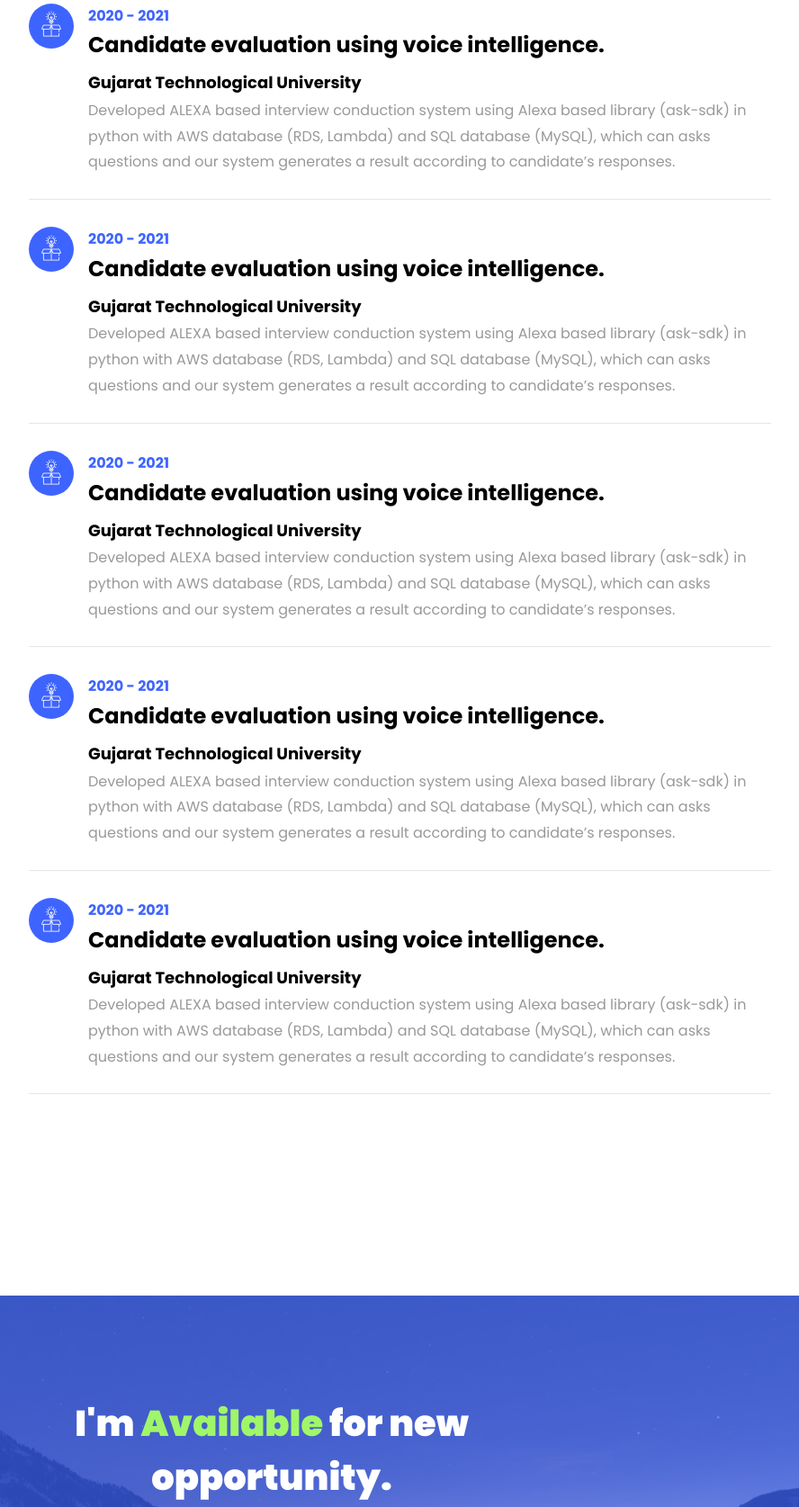
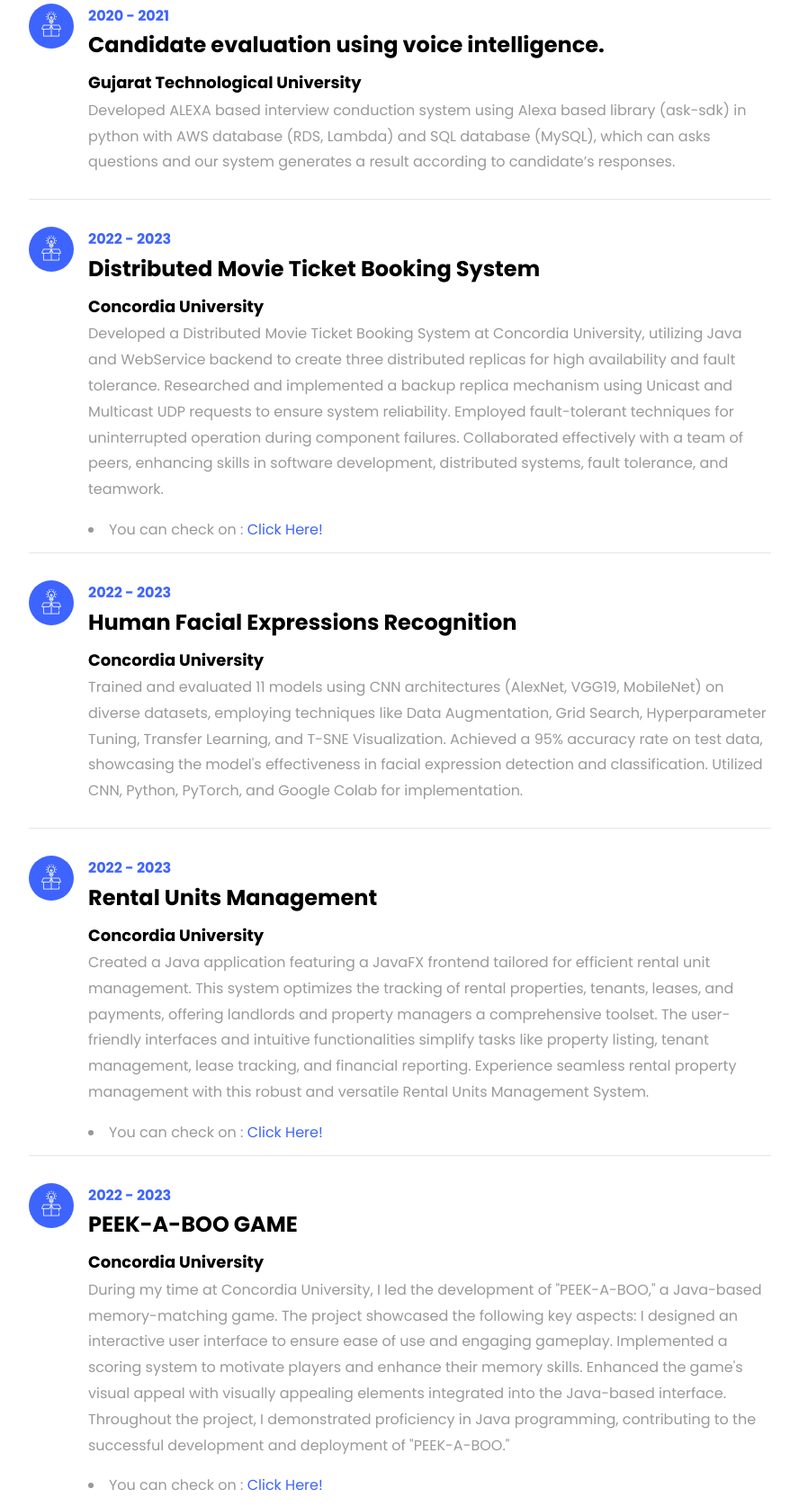
Before and after one commit to yashbhavsar20/Yash20.github.io, a plain HTML site: page index.html in a window 1280 px wide. Shown: the part 5038-6713 px from the top of the page at 90% size, without its empty margins (338-1226 px from the left). Drawn offline with Linux system fonts and the light colour scheme; files whose address does not match are found by name.

Commit message:
Update index.html

```diff
--- a/index.html
+++ b/index.html
@@ -58,7 +58,7 @@
                         <span
                             class="txt-rotate"
                             data-period="2000"
-                            data-rotate='["Software Developer.", "Web Developer."]'></span>
+                            data-rotate='["Software Developer.", "Backend Developer."]'></span>
                     </h2>
                 </div>
             </div>
@@ -523,10 +523,16 @@
                             <span class="flaticon-ideas"></span>
                         </div>
                         <div class="text pl-3">
-                            <span class="date">2020 - 2021</span>
-                            <h2>Candidate evaluation using voice intelligence.</h2>
-                            <span class="position">Gujarat Technological University</span>
-                            <p>Developed ALEXA based interview conduction system using Alexa based library (ask-sdk) in python with AWS database (RDS, Lambda) and SQL database (MySQL), which can asks questions and our system generates a result according to candidate’s responses.</p>
+                            <span class="date">2022 - 2023</span>
+                            <h2>Distributed Movie Ticket Booking System</h2>
+                            <span class="position">Concordia University</span>
+                            <p>Developed a Distributed Movie Ticket Booking System at Concordia University, utilizing Java and WebService backend to create three distributed replicas for high availability and fault tolerance. Researched and implemented a backup replica mechanism using Unicast and Multicast UDP requests to ensure system reliability. Employed fault-tolerant techniques for uninterrupted operation during component failures. Collaborated effectively with a team of peers, enhancing skills in software development, distributed systems, fault tolerance, and teamwork.</p>
+                            <li>
+                                You can check on :
+                                <a href="https://github.com/yashbhavsar20/MovieTicketSystem" target="_blank">
+                                    Click Here!
+                                </a>
+                            </li>
                         </div>
 
                     </div>
@@ -535,10 +541,11 @@
                             <span class="flaticon-ideas"></span>
                         </div>
                         <div class="text pl-3">
-                            <span class="date">2020 - 2021</span>
-                            <h2>Candidate evaluation using voice intelligence.</h2>
-                            <span class="position">Gujarat Technological University</span>
-                            <p>Developed ALEXA based interview conduction system using Alexa based library (ask-sdk) in python with AWS database (RDS, Lambda) and SQL database (MySQL), which can asks questions and our system generates a result according to candidate’s responses.</p>
+                            <span class="date">2022 - 2023</span>
+                            <h2>Human Facial Expressions Recognition</h2>
+                            <span class="position">Concordia University</span>
+                            <p>Trained and evaluated 11 models using CNN architectures (AlexNet, VGG19, MobileNet) on diverse datasets, employing techniques like Data Augmentation, Grid Search, Hyperparameter Tuning, Transfer Learning, and T-SNE Visualization. Achieved a 95% accuracy rate on test data, showcasing the model's effectiveness in facial expression detection and classification. Utilized CNN, Python, PyTorch, and Google Colab for implementation.</p>
+
                         </div>
 
                     </div>
@@ -547,10 +554,16 @@
                             <span class="flaticon-ideas"></span>
                         </div>
                         <div class="text pl-3">
-                            <span class="date">2020 - 2021</span>
-                            <h2>Candidate evaluation using voice intelligence.</h2>
-                            <span class="position">Gujarat Technological University</span>
-                            <p>Developed ALEXA based interview conduction system using Alexa based library (ask-sdk) in python with AWS database (RDS, Lambda) and SQL database (MySQL), which can asks questions and our system generates a result according to candidate’s responses.</p>
+                            <span class="date">2022 - 2023</span>
+                            <h2>Rental Units Management</h2>
+                            <span class="position">Concordia University</span>
+                            <p> Created a Java application featuring a JavaFX frontend tailored for efficient rental unit management. This system optimizes the tracking of rental properties, tenants, leases, and payments, offering landlords and property managers a comprehensive toolset. The user-friendly interfaces and intuitive functionalities simplify tasks like property listing, tenant management, lease tracking, and financial reporting. Experience seamless rental property management with this robust and versatile Rental Units Management System.</p>
+                            <li>
+                                You can check on :
+                                <a href="https://github.com/yashbhavsar20/RentalUnitsManagement" target="_blank">
+                                    Click Here!
+                                </a>
+                            </li>
                         </div>
 
                     </div>
@@ -559,10 +572,22 @@
                             <span class="flaticon-ideas"></span>
                         </div>
                         <div class="text pl-3">
-                            <span class="date">2020 - 2021</span>
-                            <h2>Candidate evaluation using voice intelligence.</h2>
-                            <span class="position">Gujarat Technological University</span>
-                            <p>Developed ALEXA based interview conduction system using Alexa based library (ask-sdk) in python with AWS database (RDS, Lambda) and SQL database (MySQL), which can asks questions and our system generates a result according to candidate’s responses.</p>
+                            <span class="date">2022 - 2023</span>
+                            <h2>PEEK-A-BOO GAME</h2>
+                            <span class="position">Concordia University</span>
+                            <p>During my time at Concordia University, I led the development of "PEEK-A-BOO," a Java-based memory-matching game. The project showcased the following key aspects:
+
+                                I designed an interactive user interface to ensure ease of use and engaging gameplay.
+                                Implemented a scoring system to motivate players and enhance their memory skills.
+                                Enhanced the game's visual appeal with visually appealing elements integrated into the Java-based interface.
+                                Throughout the project, I demonstrated proficiency in Java programming, contributing to the successful development and deployment of "PEEK-A-BOO."
+                            </p>
+                                <li>
+                                    You can check on :
+                                    <a href="https://github.com/yashbhavsar20/Peek-a-boo_game" target="_blank">
+                                        Click Here!
+                                    </a>
+                                </li>
                         </div>
 
                     </div>
```
